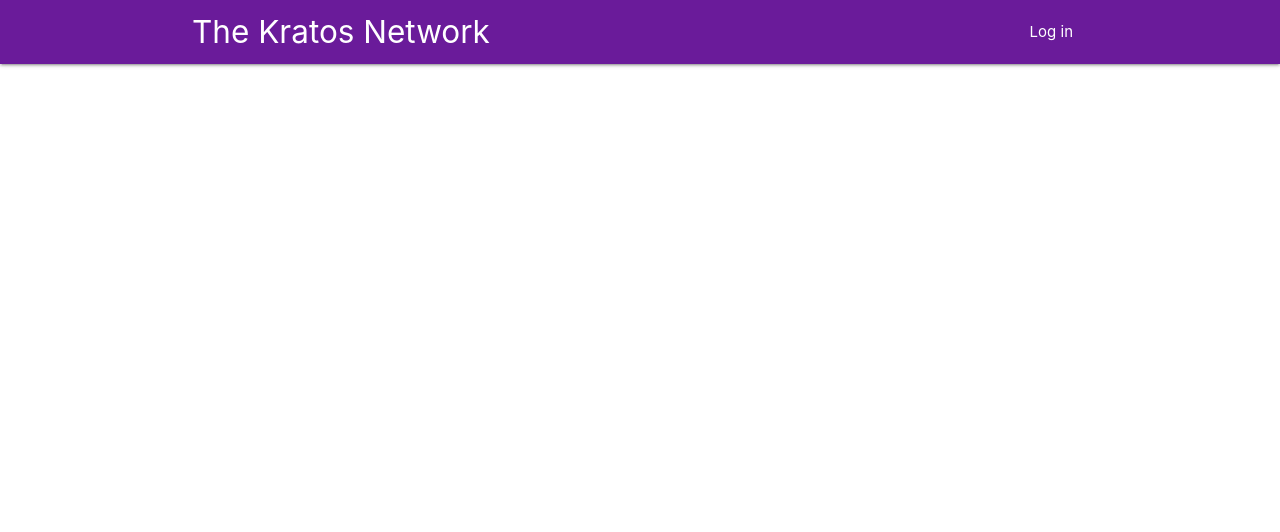
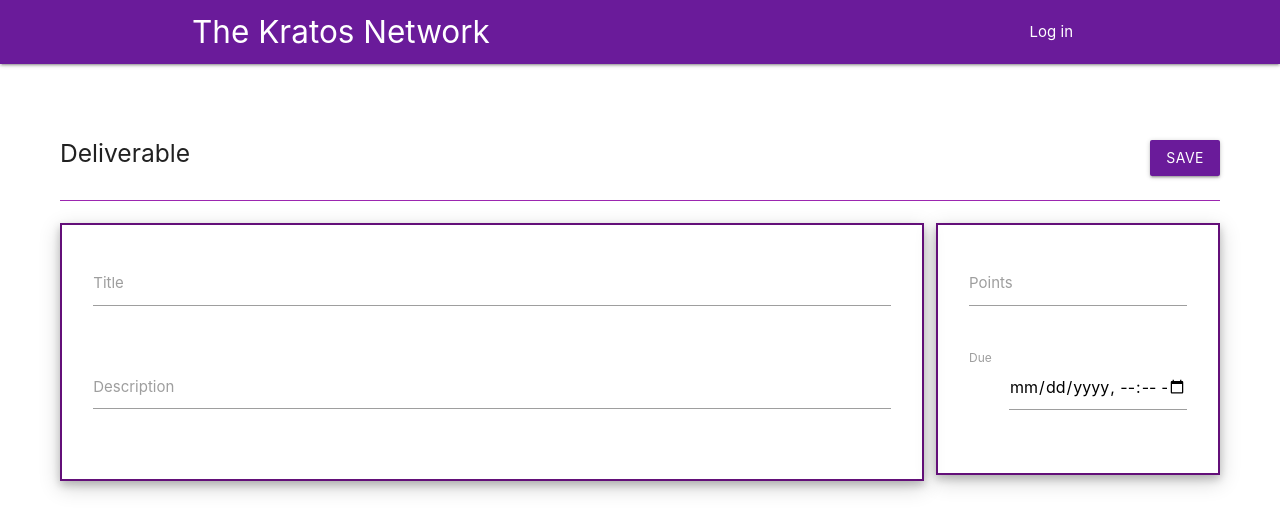
Before and after one commit to the-http-418/the-kratos-network, a React (Create React App) app in the folder frontend/: page /deliverable/1 in a window 1280 px wide. Shown: the top 532 px of the page. Built offline with nearby package versions, Linux system fonts and the light colour scheme; no server answers.

Commit message:
Deliverable page

```diff
--- a/frontend/src/App.js
+++ b/frontend/src/App.js
@@ -12,6 +12,7 @@ import PreviewProfileView from './components/profile/PreviewProfileView'
 import PublicViewProfile from './components/profile/PublicViewProfile'
 import Fireapp from './config/firebaseConfig'
 import UpdateTopic from './components/content/UpdateTopic'
+import UpdateDeliverable from './components/content/UpdateDeliverable'
 
 function App() {
   const auth = Fireapp.auth().currentUser
@@ -31,6 +32,7 @@ function App() {
         <Route path='/generatedProfile/:name/:id' component = {PreviewProfileView}/>
         <Route path='/content' component = {Content}/>
         <Route path='/topic/:id' component = {UpdateTopic}/>
+        <Route path='/deliverable/:id' component = {UpdateDeliverable}/>
       </Switch>
     </div>
     </BrowserRouter>
--- /dev/null
+++ b/frontend/src/components/content/UpdateDeliverable.js
@@ -0,0 +1,48 @@
+import React, { Component } from 'react'
+
+export default class UpdateTopic extends Component {
+    render() {
+        return (
+            <div className = "update-deliverable">
+                <div >
+                <form method="POST" className = "update-deliverable-form">
+                    <div className="heading">
+                        <h5>Deliverable
+                        <button type="button" className = "btn right purple darken-3" onClick="">SAVE</button>
+                        </h5><br/><div className="divider purple"></div>
+                    </div>
+                    <br/>
+                    <div className = "wrapper-update-deliverable-text">
+                    <div class="row">
+                        <div class="input-field col s12">
+                            <input id="title" type="text"/>
+                            <label for="title">Title</label>
+                        </div>
+                    </div>
+                    <div class="row">
+                        <div class="input-field col s12">
+                        <textarea id="textarea1" class="materialize-textarea" type='textarea'/>
+                        <label for="textarea1">Description</label>
+                        </div>
+                    </div>
+                    </div>
+                    <div className = "wrapper-update-deliverable-num">
+                    <div class="row">
+                        <div class="input-field col s12">
+                            <input id="points" type="number"/>
+                            <label for="points">Points</label>
+                        </div>
+                    </div>
+                    <div class="row">
+                    <label for="due" class="col s2">Due</label>
+                        <div class="input-field col s10">
+                            <input id="due" type="datetime-local"/>
+                        </div>
+                    </div>
+                    </div>
+                </form>
+                </div>
+            </div>
+        )
+    }
+}
--- a/frontend/src/index.css
+++ b/frontend/src/index.css
@@ -53,6 +53,32 @@ div .wrapper-sidenav{
 
 }
 
+.update-deliverable{
+  padding:60px;
+}
+
+.wrapper-update-deliverable{
+  padding:20px;
+  border:2px solid rgb(99, 15, 121);
+  box-shadow: 0 4px 8px 0 rgba(0, 0, 0, 0.2),0 6px 20px 0 rgba(0, 0, 0, 0.19);
+
+}
+
+.wrapper-update-deliverable-text{
+  padding:20px;
+  border:2px solid rgb(99, 15, 121);
+  box-shadow: 0 4px 8px 0 rgba(0, 0, 0, 0.2),0 6px 20px 0 rgba(0, 0, 0, 0.19);
+  float:left;
+  width:74.5%;
+}
+
+.wrapper-update-deliverable-num{
+  padding:20px;
+  border:2px solid rgb(99, 15, 121);
+  box-shadow: 0 4px 8px 0 rgba(0, 0, 0, 0.2),0 6px 20px 0 rgba(0, 0, 0, 0.19);
+  float:right;
+  width:24.5%;
+}
 
 .input-field input[type=text]:focus + label {
   color: rgb(99, 15, 121) !important;
```
